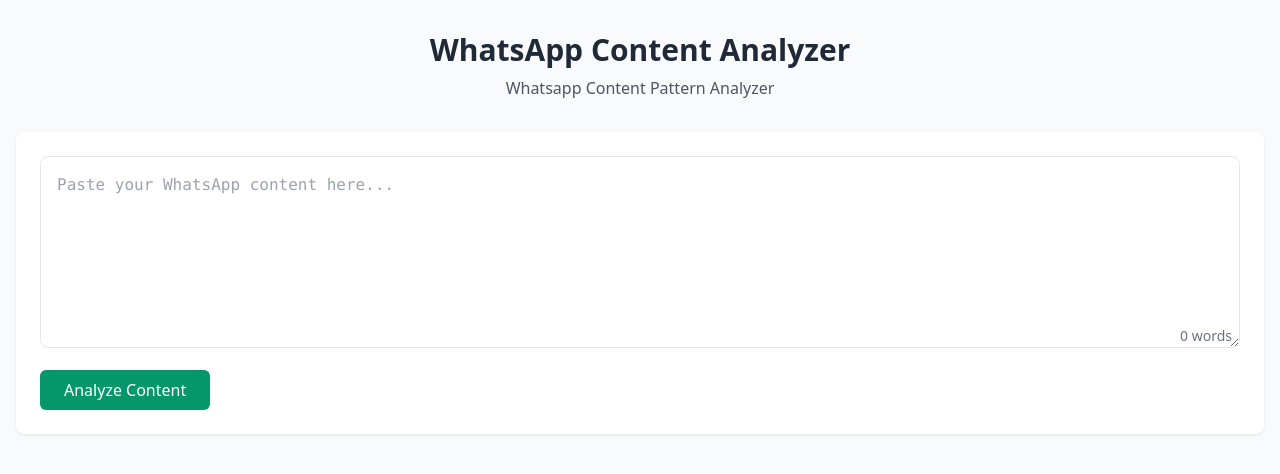
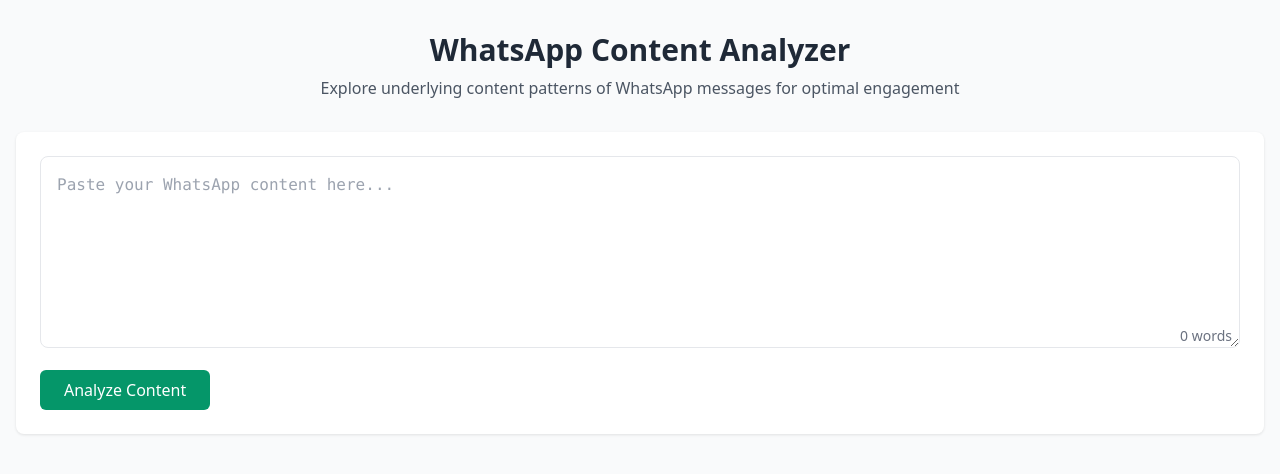
Before and after one commit to BrentLeeD/whatsapp-content-analyzer, a website: page analyze.html in a window 1280 px wide. Drawn offline with nearby package versions, Linux system fonts and the light colour scheme.

Commit message:
Update analyze.html

```diff
--- a/analyze.html
+++ b/analyze.html
@@ -41,7 +41,7 @@
         <!-- Header -->
         <div class="text-center mb-8">
             <h1 class="text-3xl font-bold text-gray-800 mb-2">WhatsApp Content Analyzer</h1>
-            <p class="text-gray-600">Whatsapp Content Pattern Analyzer</p>
+            <p class="text-gray-600">Explore underlying content patterns of WhatsApp messages for optimal engagement</p>
         </div>
 
         <!-- Input Section -->
```
